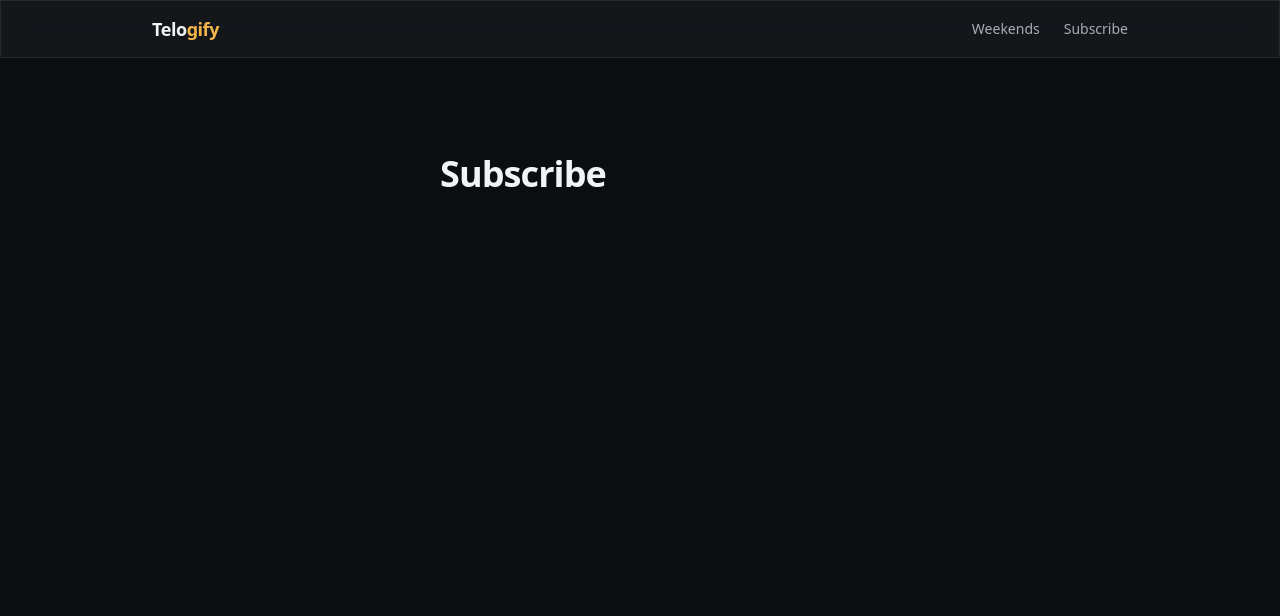
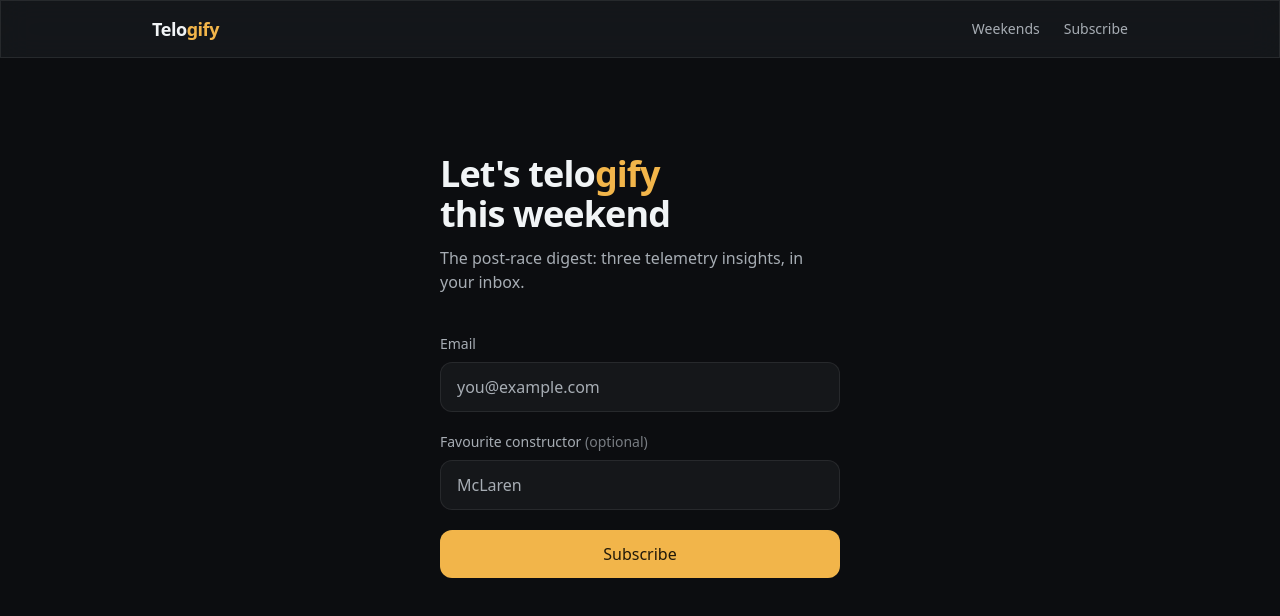
Before and after one commit to tanishmisra9/telogify, a React (Vite) app in the folder frontend/: page /subscribe in a window 1280 px wide. Shown: the top 616 px of the page. Built offline with nearby package versions, Linux system fonts and the light colour scheme; no server answers.

Commit message:
M19: subscribe page (native-validated email form wired to /subscribe)

```diff
--- a/frontend/src/pages/SubscribePage.tsx
+++ b/frontend/src/pages/SubscribePage.tsx
@@ -1,8 +1,88 @@
+import { useState, type FormEvent } from 'react'
+import { BlurFade } from '@/components/BlurFade'
+import { apiPost } from '@/lib/api'
+
+type Status = 'idle' | 'submitting' | 'done' | 'error'
+
 export function SubscribePage() {
-  // Filled in M19: email capture wired to /subscribe.
+  const [email, setEmail] = useState('')
+  const [constructor, setConstructor] = useState('')
+  const [status, setStatus] = useState<Status>('idle')
+
+  async function onSubmit(e: FormEvent) {
+    e.preventDefault()
+    setStatus('submitting')
+    try {
+      const res = await apiPost<{ status: string }>('/subscribe', {
+        email,
+        followed_constructor: constructor || null,
+      })
+      setStatus(res.status ? 'done' : 'error')
+    } catch {
+      setStatus('error')
+    }
+  }
+
   return (
     <main className="mx-auto max-w-md px-6 py-24">
-      <h1 className="text-4xl font-semibold tracking-tight">Subscribe</h1>
+      <BlurFade>
+        <h1 className="text-4xl font-semibold tracking-tight">
+          Let&apos;s telo<span className="text-accent">gify</span> this weekend
+        </h1>
+        <p className="mt-3 text-muted">
+          The post-race digest: three telemetry insights, in your inbox.
+        </p>
+      </BlurFade>
+
+      {status === 'done' ? (
+        <BlurFade>
+          <p className="mt-10 glass rounded-[--radius-panel] p-6 text-ink">
+            You are on the list. Watch for the next digest.
+          </p>
+        </BlurFade>
+      ) : (
+        <BlurFade delay={0.06}>
+          <form onSubmit={onSubmit} className="mt-10 space-y-5">
+            <div>
+              <label htmlFor="email" className="mb-2 block text-sm text-muted">
+                Email
+              </label>
+              <input
+                id="email"
+                type="email"
+                required
+                value={email}
+                onChange={(e) => setEmail(e.target.value)}
+                placeholder="you@example.com"
+                className="w-full rounded-xl border border-border bg-surface px-4 py-3 text-ink outline-none transition-colors placeholder:text-muted focus:border-accent"
+              />
+            </div>
+            <div>
+              <label htmlFor="constructor" className="mb-2 block text-sm text-muted">
+                Favourite constructor <span className="text-muted/70">(optional)</span>
+              </label>
+              <input
+                id="constructor"
+                type="text"
+                value={constructor}
+                onChange={(e) => setConstructor(e.target.value)}
+                placeholder="McLaren"
+                className="w-full rounded-xl border border-border bg-surface px-4 py-3 text-ink outline-none transition-colors placeholder:text-muted focus:border-accent"
+              />
+            </div>
+            <button
+              type="submit"
+              disabled={status === 'submitting'}
+              className="w-full rounded-xl bg-accent px-4 py-3 font-medium text-accent-ink transition-opacity hover:opacity-90 disabled:opacity-60"
+            >
+              {status === 'submitting' ? 'Subscribing...' : 'Subscribe'}
+            </button>
+            {status === 'error' && (
+              <p className="text-sm text-accent">Something went wrong. Try again.</p>
+            )}
+          </form>
+        </BlurFade>
+      )}
     </main>
   )
 }
```
